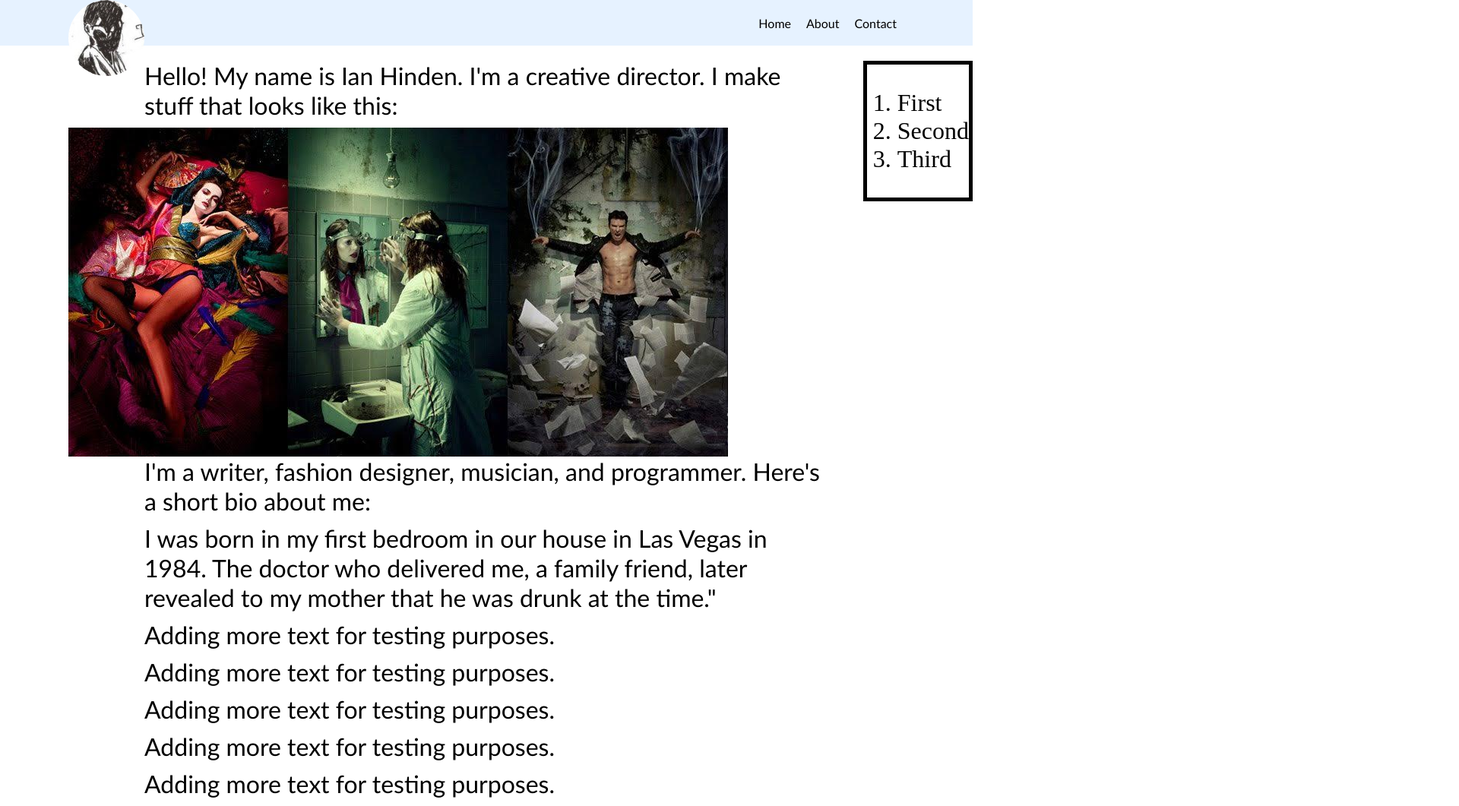
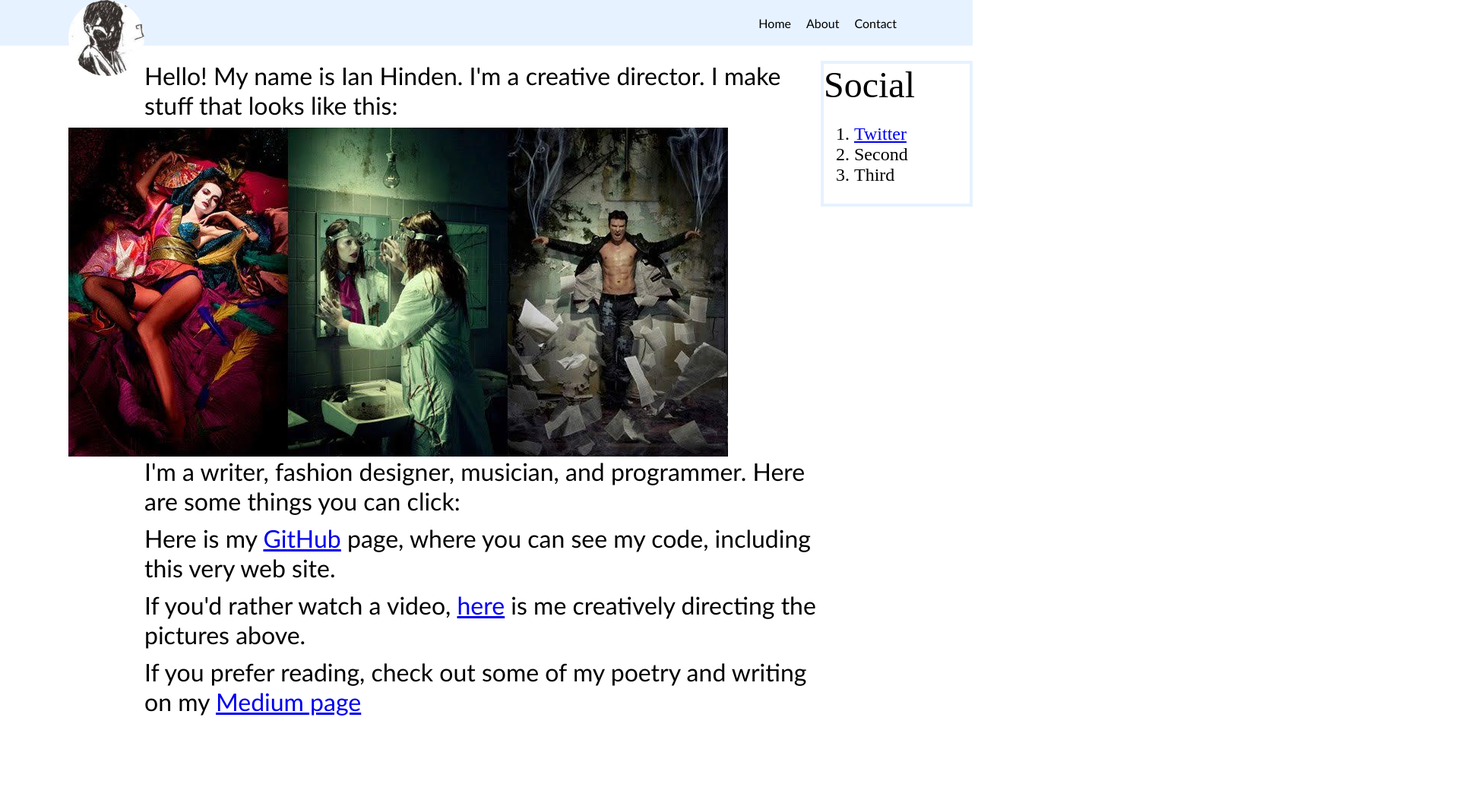
Before and after one commit to IanHinden/IanHinden, a plain HTML site: page index.html in a window 1280 px wide. Shown: the top 1061 px of the page at 76% size, 1920 px wide, since content can reach past the window. After the commit the page ends 953 px from the top, so only its background shows below. Drawn offline with Linux system fonts and the light colour scheme.

Commit message:
Adding Sidebar Details

```diff
--- a/index.html
+++ b/index.html
@@ -27,27 +27,28 @@
 <div class="content">
 
 <div id="sidebar">
+	<p>Social</>
 	<ol>
-		<li>First</li>
+		<li><a href="http://www.twitter.com/orphanshow">Twitter</a></li>
 		<li>Second</li>
 		<li>Third</li>
 	</ol>
 </div>
+
 
 	<div class="container">
 		<p>Hello! My name is Ian Hinden. I'm a creative director. I make stuff that looks like this:</p>
 
 		<div><img class="photos" src="images/GarbAge.jpg"></div>
 
-		<p>I'm a writer, fashion designer, musician, and programmer. Here's a short bio about me:</p>
+		<p>I'm a writer, fashion designer, musician, and programmer. Here are some things you can click:</p>
 
-		<p>I was born in my first bedroom in our house in Las Vegas in 1984. The doctor who delivered me, a family friend, later revealed to my mother that he was drunk at the time."</p>
+		<p>Here is my <a href="http://www.github.com/IanHinden">GitHub</a> page, where you can see my code, including this very web site.</p>
 
-		<p>Adding more text for testing purposes.</p>
-		<p>Adding more text for testing purposes.</p>
-		<p>Adding more text for testing purposes.</p>
-		<p>Adding more text for testing purposes.</p>
-		<p>Adding more text for testing purposes.</p>
+		<p>If you'd rather watch a video, <a href="https://vimeo.com/32779180">here</a> is me creatively directing the pictures above.</p>
+
+		<p>If you prefer reading, check out some of my poetry and writing on my <a href="https://medium.com/@ian.hinden">Medium page</a></p>
+
 	</div>
 </div>
 </body>
--- a/style.css
+++ b/style.css
@@ -78,12 +78,19 @@ img {
 }
 
 #sidebar {
-	font-size:200%;
+	font-size:150%;
 	float: right;
-	border: 5px solid black;
+	border: 4px solid #e6f2ff;
+	width: 15%;
+	height: 15%;
 }
 
-
+@media (max-width: 1200px) {
+	#sidebar {
+		visibility: hidden;
+		height: 0%;
+	}
+}
 
 @media (max-width: 599px) {
 	#header .container {
@@ -133,8 +140,9 @@ img {
 	margin: 0 auto;
 	}
 
-	#sidebar {
-		visibility: hidden;
+	img {
+		height: 10%;
+		width: 10%;
 	}
 
 	.photos {
```
